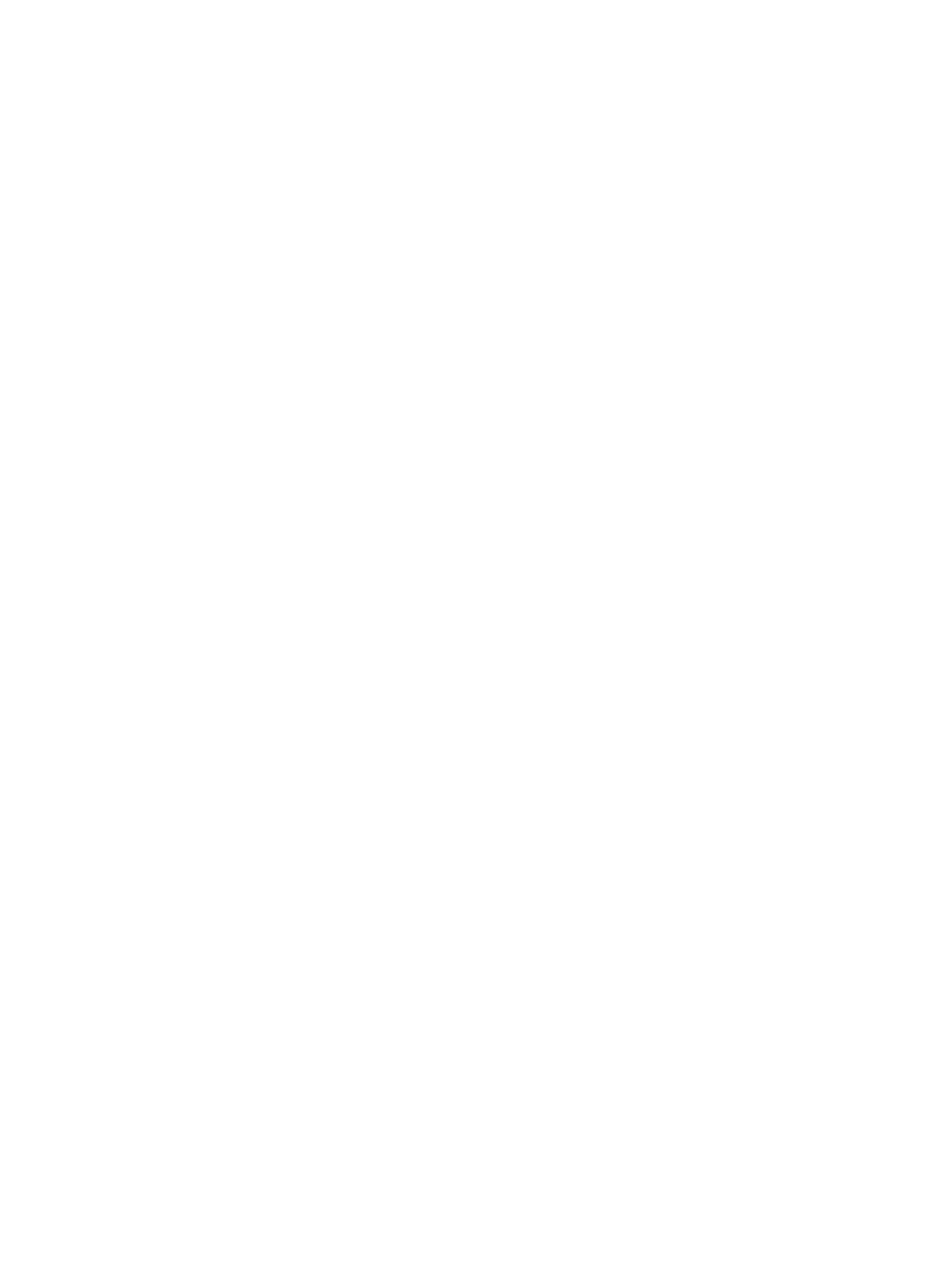
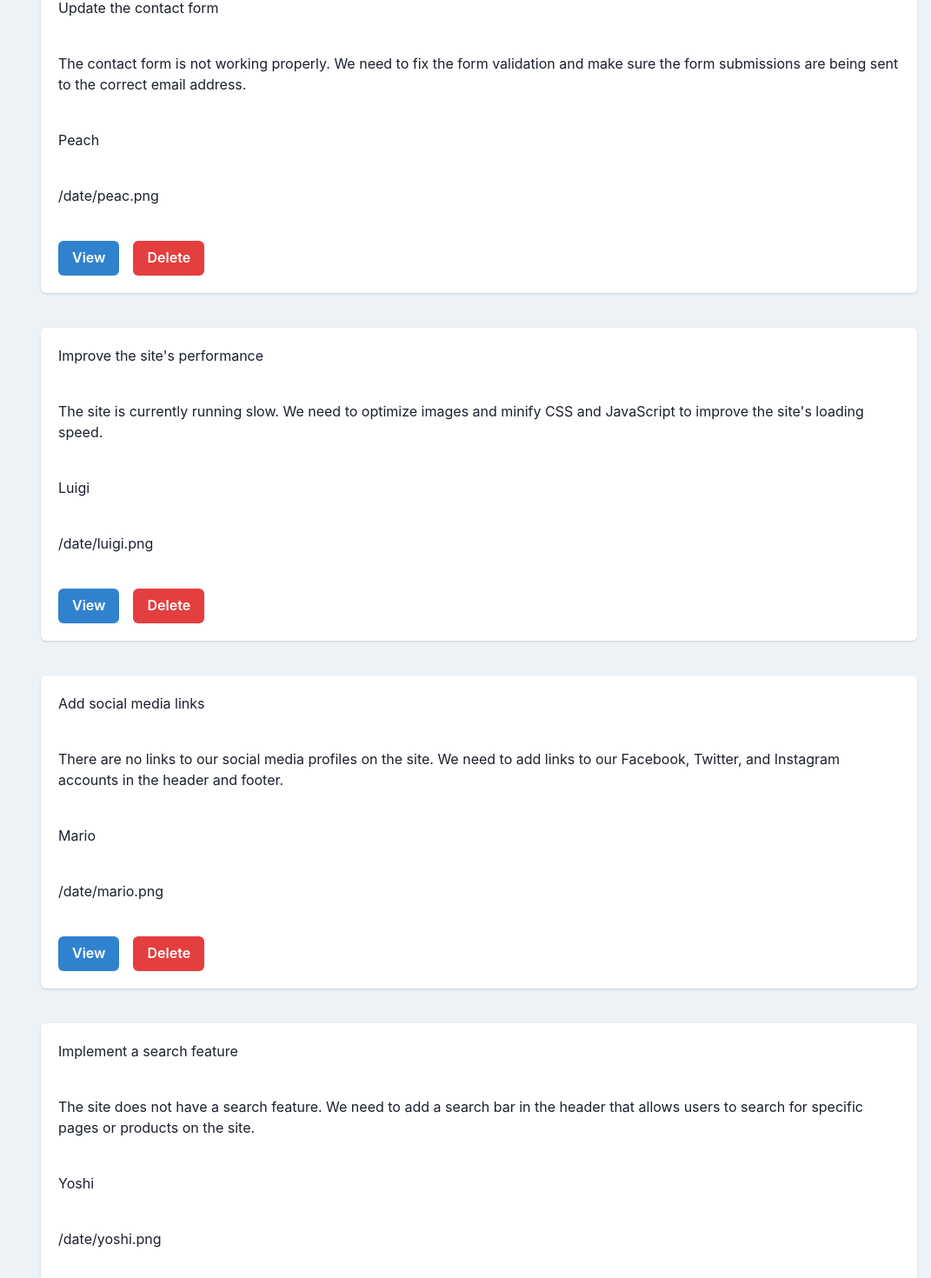
Before and after one commit to nelsonsakhile/doc_project, a React (Vite) app in the folder client/: page / in a window 1280 px wide. Shown: the part 871-2341 px from the top of the page at 87% size, without its empty margins (209-1280 px from the left). Before the commit the page ends 800 px from the top, so only its background shows below. Built offline with nearby package versions, Linux system fonts and the light colour scheme.

Commit message:
server+client

```diff
--- a/client/src/pages/Dashboard.jsx
+++ b/client/src/pages/Dashboard.jsx
@@ -1,11 +1,100 @@
-import { SimpleGrid, Box, Text } from "@chakra-ui/react"
+import { SimpleGrid, Card, CardHeader, CardBody, CardFooter, HStack, Text, Button, Spacer} from "@chakra-ui/react"
 
 
 export default function Dashboard() {
+ const data =  [
+    {
+       "id":1,
+       "name":"Jane Doe",
+       "email":"janedoe3@gmail.com",
+       "cell_number":"0761140589",
+       "date": "11/03/2025"
+    },
+    {
+       "id":2,
+       "name":"Jacob James",
+       "email":"jamesj@yahoo.com",
+       "cell_number":"079 234 2212",
+       "date": "/date/yoshi.png"
+    },
+    {
+       "id":3,
+       "name":"Update the contact form",
+       "email":"The contact form is not working properly. We need to fix the form validation and make sure the form submissions are being sent to the correct email address.",
+       "cell_number":"Peach",
+       "date": "/date/peac.png"
+    },
+    {
+       "id":4,
+       "name":"Improve the site's performance",
+       "email":"The site is currently running slow. We need to optimize images and minify CSS and JavaScript to improve the site's loading speed.",
+       "cell_number":"Luigi",
+       "date": "/date/luigi.png"
+    },
+    {
+       "id":5,
+       "name":"Add social media links",
+       "email":"There are no links to our social media profiles on the site. We need to add links to our Facebook, Twitter, and Instagram accounts in the header and footer.",
+       "cell_number":"Mario",
+       "date": "/date/mario.png"
+    },
+    {
+       "id":6,
+       "name":"Implement a search feature",
+       "email":"The site does not have a search feature. We need to add a search bar in the header that allows users to search for specific pages or products on the site.",
+       "cell_number":"Yoshi",
+       "date": "/date/yoshi.png"
+    },
+    {
+       "id":7,
+       "name":"Fix the responsive layout",
+       "email":"The site's layout is not responsive. It does not look good on mobile devices. We need to make sure the site looks good on all devices.",
+       "cell_number":"Peach",
+       "date": "/date/peach.png"
+    },
+    {
+       "id":8,
+       "name":"Add a newsletter signup form",
+       "email":"We do not have a way for users to sign up for our newsletter. We need to add a newsletter signup form in the footer that allows users to enter their email address.",
+       "cell_number":"Luigi",
+       "date": "/date/luigi.png"
+    },
+    {
+       "id":9,
+       "name":"Improve the design",
+       "email":"The site's design is outdated. We need to update the site's color scheme and font to make it look more modern.",
+       "cell_number":"Mario",
+       "date": "/date/mario.png"
+    },
+    {
+       "id":10,
+       "name":"Add more products to the online store",
+       "email":"We need to add more products to the online store. We also need to add categories and filters to make it easier for users to find what they are looking for.",
+       "cell_number":"Yoshi",
+       "date": "/date/yoshi.png"
+    }
+ ]
+ return(
+      <SimpleGrid spacing={10} minW="300px">
+      { data.map(item =>(
+      <Card key={item.id}>
+      <CardHeader>{item.name}</CardHeader>
+      <CardBody>{item.email}</CardBody>
+      <CardBody>{item.cell_number}</CardBody>
+      <CardBody>{item.date}</CardBody>
+      <CardFooter>
+      <HStack>
+      <Button colorScheme="blue">
+        <Text>View</Text>
+      </Button>
+      <Spacer/>
+      <Button colorScheme="red">
+        <Text>Delete</Text>
+      </Button>
+      </HStack>
 
- return(
-      <SimpleGrid>
-
+      </CardFooter>
+      </Card> ))}
       </SimpleGrid>
   )
 }
--- a/client/src/pages/Home.tsx
+++ b/client/src/pages/Home.tsx
@@ -42,11 +42,11 @@
                 bg: 'blue.400',
                 zIndex: -1,
               }}>
-              WELCOME TO,
+              Welcome to,
             </Text>
             <br />
             <Text as={'span'} color={'blue.400'}>
-              Royal Health!
+              Royal Health <Text color="green.300">MC</Text>!
             </Text>
           </Heading>
           <Text color={'gray.500'}>
```
Also changed, not shown: 1 other file (tests, documents, lock files or other folders).
